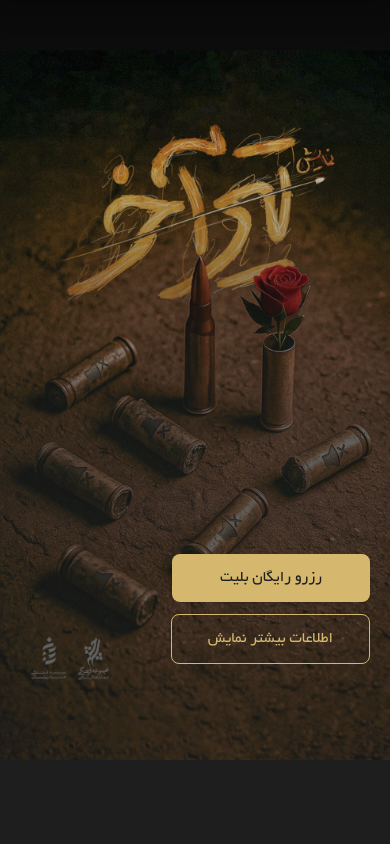
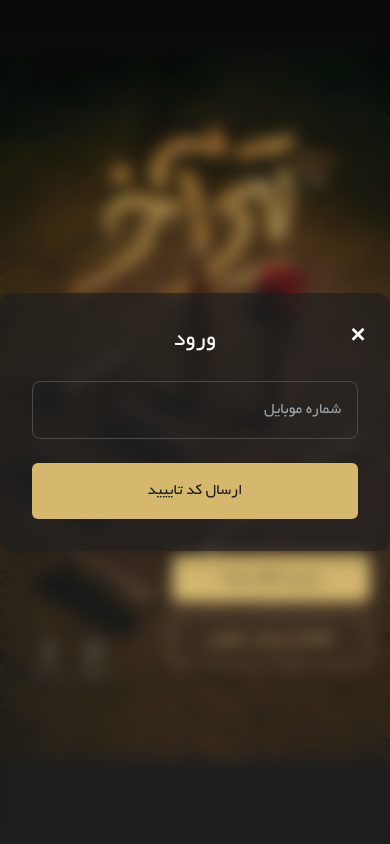
Before and after one commit to MohammadTahaBatoomi/rayyan, a Next.js app: page / in a window 390 px wide. Both pictures are taken after a click on the button "رزرو رایگان بلیت". Shown: the top 844 px of the page. Built offline with nearby package versions, Linux system fonts and the light colour scheme.

Commit message:
config & code landing-phone

```diff
--- a/src/components/landing/hero-section.tsx
+++ b/src/components/landing/hero-section.tsx
@@ -1,6 +1,10 @@
 import Link from "next/link";
+import Landinglogin from "../login/landing-login-phone";
+import { useState } from "react";
 
 export default function Home() {
+  const [showLogin, setShowLogin] = useState(false);
+
   return (
     <div className="relative h-screen overflow-hidden">
       {/* بک‌گراند دسکتاپ */}
@@ -24,7 +28,10 @@ export default function Home() {
 
       {/* دکمه‌ها در پایین سمت چپ */}
       <div className="absolute bottom-45 md:bottom-15 right-5 md:right-70 z-10 flex flex-col items-start gap-3">
-        <button className="md:px-24 px-12  py-3 md:py-4 bg-[var(--color-yellow)] text-md text-black font-900 rounded-lg shadow cursor-pointer transition-all duration-500 hover:bg-[#a18c55]">
+        <button
+          onClick={() => setShowLogin(true)}
+          className="md:px-24 px-12 py-3 md:py-4 bg-[var(--color-yellow)] text-md text-black font-900 rounded-lg shadow cursor-pointer transition-all duration-500 hover:bg-[#a18c55]"
+        >
           رزرو رایگان بلیت
         </button>
         <Link
@@ -34,7 +41,7 @@ export default function Home() {
           اطلاعات بیشتر نمایش
         </Link>
       </div>
-      <div className="flex"></div>
+      {showLogin && <Landinglogin onClose={() => setShowLogin(false)} />}
     </div>
   );
 }
--- a/src/components/login/landing-login-phone.tsx
+++ b/src/components/login/landing-login-phone.tsx
@@ -1,9 +1,41 @@
-import React from 'react'
+'use client';
+import React from 'react';
+import { motion, AnimatePresence } from 'framer-motion';
 
-function landinglogin() {
+export default function Landinglogin({ onClose }: { onClose: () => void }) {
   return (
-    <div>landinglogin</div>
-  )
+    <AnimatePresence>
+      <motion.div
+        className="fixed inset-0 z-50 backdrop-blur-sm flex justify-center items-center"
+        initial={{ opacity: 0 }}
+        animate={{ opacity: 1 }}
+        exit={{ opacity: 0 }}
+      >
+        <motion.div
+          className="bg-black/70 backdrop-blur-sm rounded-xl shadow-xl p-8 w-full max-w-md relative"
+          initial={{ scale: 0.8, opacity: 0 }}
+          animate={{ scale: 1, opacity: 1 }}
+          exit={{ scale: 0.8, opacity: 0 }}
+          transition={{ duration: 0.3 }}
+        >
+          {/* فرم لاگین */}
+          <button
+            onClick={onClose}
+            className="absolute top-8 right-6 text-xl font-bold cursor-pointer"
+          >
+            ✕
+          </button>
+          <h2 className="text-center text-2xl font-bold mb-6 text-white">ورود</h2>
+          <input
+            type="text"
+            placeholder="شماره موبایل"
+            className="w-full mb-6 bg-transparent border border-[#4b4b4b] rounded-lg hover:border-white px-4 py-4 text-right text-white placeholder-[#9da4ab] focus:outline-none focus:border-[var(--color-yellow)] transition-all duration-300"
+          />
+          <button className="w-full bg-[var(--color-yellow)] hover:bg-[#a18c55] text-black font-bold py-4 rounded-md transition-colors duration-200">
+            ارسال کد تاییید
+          </button>
+        </motion.div>
+      </motion.div>
+    </AnimatePresence>
+  );
 }
-
-export default landinglogin
```
